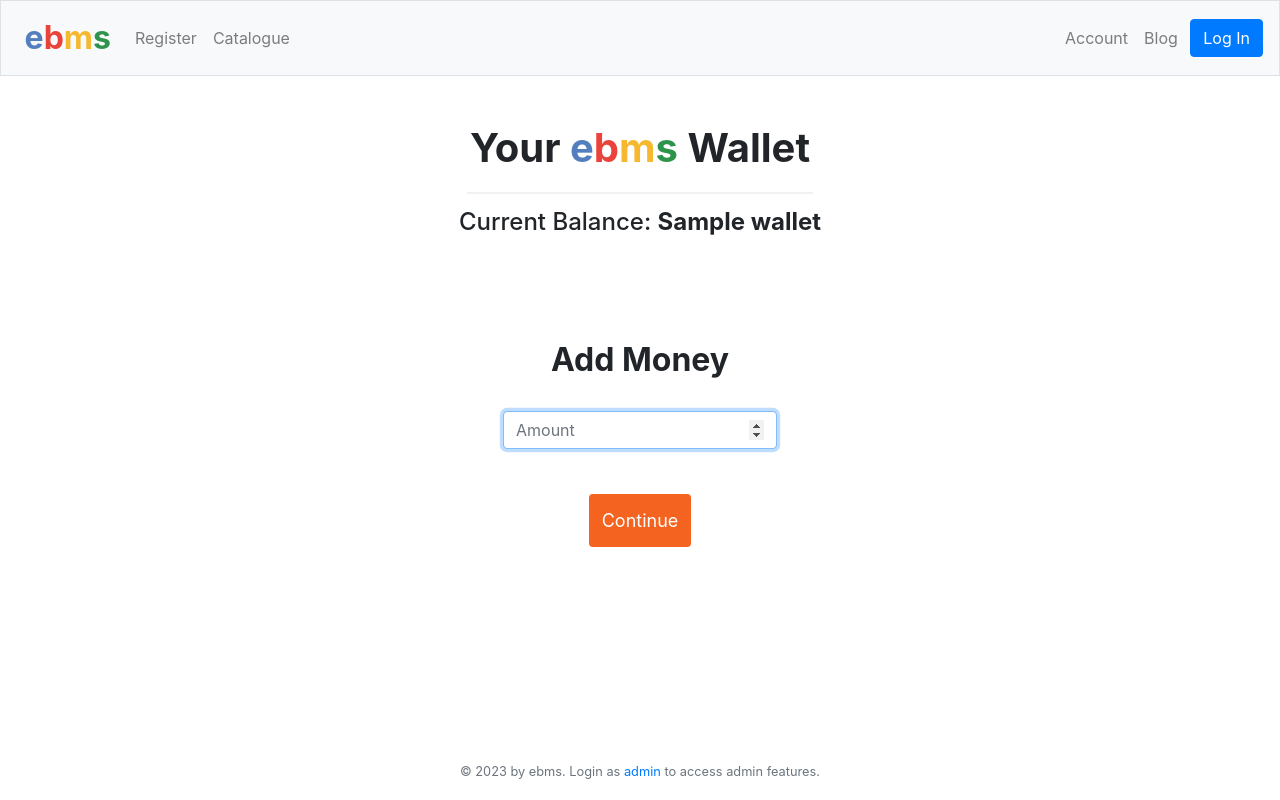
After one commit to divyajeettt/EBMS, a Flask app: template front-end/app/templates/account/customer/wallet.html in a window 1280 px wide. The commit adds this page. Run offline with Flask 3, Linux system fonts and the light colour scheme; the template is opened without the code that fills it: most values are stand-ins (such as "Sample title", 1, 10 or a date in 2020); some libraries are stand-ins or nearby versions.

Commit message:
added wallet

```diff
--- a/front-end/app/__init__.py
+++ b/front-end/app/__init__.py
@@ -626,6 +626,12 @@ def account():
             user["phone"] = cursor.fetchall()
 
             cursor.execute(f"""
+                SELECT balance FROM wallet
+                where customerID = {session.get("user_id")}
+            """)
+            user["balance"] = cursor.fetchone()["balance"]
+
+            cursor.execute(f"""
                 SELECT
                     orderID, DATE_FORMAT(order_date, '%M %d, %Y') AS order_date,
                     DATE_FORMAT(ADDDATE(order_date, INTERVAL 15 DAY), '%d %M') AS ETA,
@@ -1075,6 +1081,33 @@ def view_orders():
 
     return render_template("/account/customer/orders.html", orders=orders, active=active)
 
+@app.route("/account/wallet", methods=["GET", "POST"])
+@login_required
+def wallet():
+    if session.get("user_type") != "customer":
+        return redirect("/login")
+
+    if request.method == "POST":
+        amount = request.form.get("amount")
+        with cnx.cursor(dictionary=True) as cursor:
+            cursor.execute(f"""
+                UPDATE wallet SET balance = balance + {amount}
+                WHERE customerID = {session.get("user_id")}
+            """)
+            cnx.commit()
+
+        return redirect("/account/wallet")
+
+    with cnx.cursor(dictionary=True) as cursor:
+        cursor.execute(f"""
+            SELECT balance
+            FROM wallet
+            WHERE customerID = {session.get("user_id")}
+        """)
+        wallet = cursor.fetchone()["balance"]
+
+    return render_template("/account/customer/wallet.html", wallet=wallet)
+
 @app.route("/product/add", methods=["GET", "POST"])
 @login_required
 def add_product():
--- /dev/null
+++ b/front-end/app/templates/account/customer/wallet.html
@@ -0,0 +1,40 @@
+{% extends "base.html" %}
+
+{% block title %}
+    Wallet
+{% endblock %}
+
+{% block main %}
+    <style>
+        hr {
+            border: 1px solid #f1f1f1;
+            margin-bottom: 14px;
+            margin-top: 20px;
+            /* shorter length */
+            width: 33%;
+        }
+    </style>
+
+    <h1><b>Your <span class="blue">e</span><span class="red">b</span><span class="yellow">m</span><span class="green">s</span> Wallet</b></h1>
+    <hr>
+
+    <!-- current balance -->
+    <h4>Current Balance: <b>{{ wallet }}</b></h4>
+
+    <br>
+    <br>
+    <br>
+    <br>
+
+    <form action="/account/wallet" method="post">
+        <h2><b>Add Money</b></h2>
+        <br>
+        <div class="form-group">
+            <input autocomplete="off" autofocus class="form-control" name="amount" placeholder="Amount" type="number" min="1">
+        </div>
+        <br>
+        <div>
+            <button type="submit" class="button"><span>Continue</span></button>
+        </div>
+    </form>
+{% endblock %}
```
Also changed, not shown: front-end/app/templates/account/customer/profile.html (+21 -6 lines).
